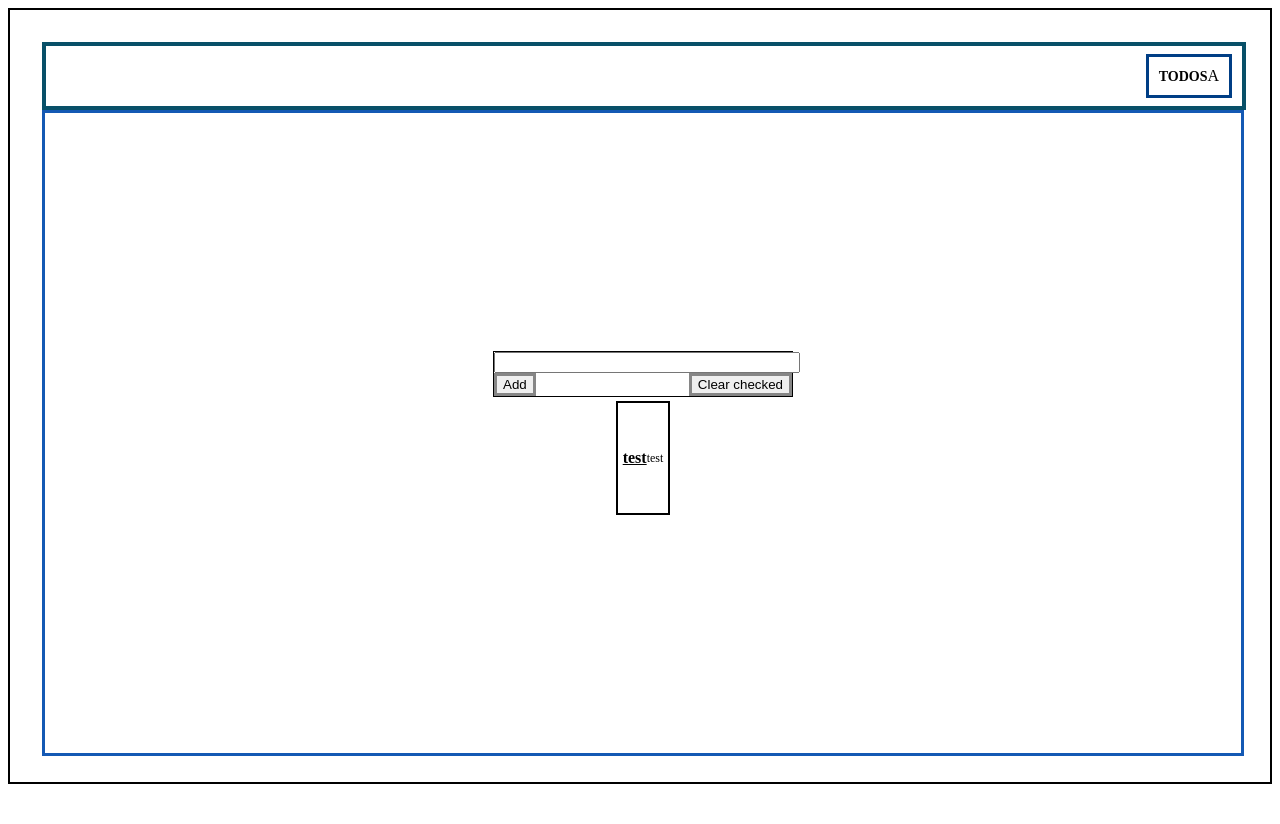
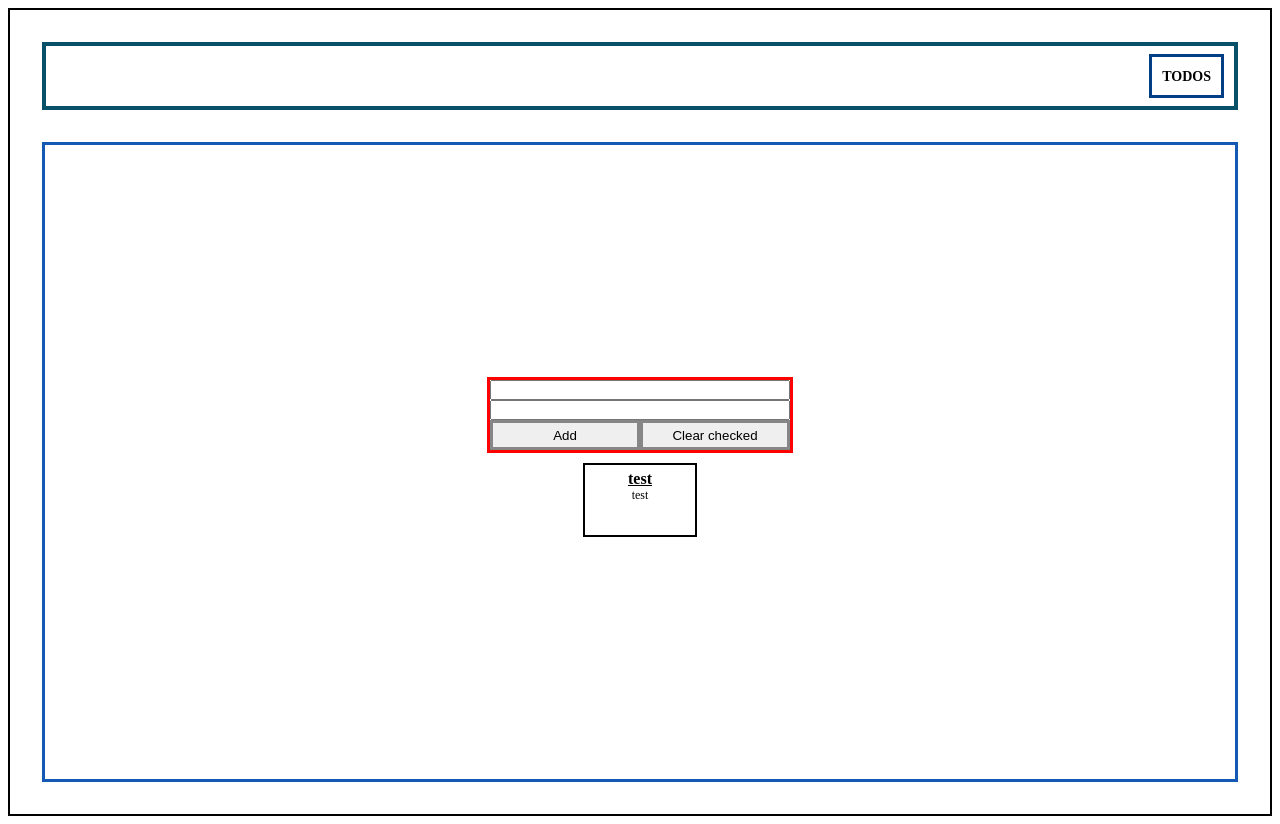
Before and after one commit to EngiFrost/vue-vuex-ts, a Vue app: page / in a window 1280 px wide. Before the commit the page ends 800 px from the top, so only its background shows below. Built offline with nearby package versions, Linux system fonts and the light colour scheme.

Commit message:
Improved styles

```diff
--- a/src/components/AddTodoForm.vue
+++ b/src/components/AddTodoForm.vue
@@ -1,36 +1,38 @@
 <template>
-  <div class="wrapper">
-    <form class="form">
-      <input type="text" class="input" />
-      <div class="btn-wrapper">
-        <button class="button">Add</button>
-        <button class="button">Clear checked</button>
-      </div>
-    </form>
+  <div class="form-wrapper">
+    <input type="text" class="input" />
+    <input type="text" class="input" />
+    <div class="btn-wrapper">
+      <button class="button">Add</button>
+      <button class="button">Clear checked</button>
+    </div>
   </div>
 </template>
 
 <script setup lang="ts"></script>
 
 <style scoped>
-.wrapper {
+.form-wrapper {
   display: flex;
   flex-direction: column;
   width: 300px;
-  height: 50px;
-}
-.form {
-  border: 1px solid black;
+  height: 70px;
+  border: 3px solid red;
 }
 .input {
+  display: flex;
+  box-sizing: border-box;
   width: 100%;
+  height: 20px;
 }
 
 .btn-wrapper {
   display: flex;
-  justify-content: space-between;
+  justify-content: space-around;
+  height: 30px;
 }
 .button {
   border: 3px solid rgb(134, 134, 134);
+  flex: 1;
 }
 </style>
--- a/src/components/Navbar.vue
+++ b/src/components/Navbar.vue
@@ -12,20 +12,19 @@ const routes: Route[] = [{ link: "/", title: "Todos" }];
 <template>
   <nav id="navbar">
     <div id="btn-wrapper" v-for="(route, idx) in routes" :key="idx">
-      <RouterLink to="{{route.link}}">{{ route.title }}</RouterLink
-      >A
+      <RouterLink to="{{route.link}}">{{ route.title }}</RouterLink>
     </div>
   </nav>
 </template>
 
 <style scoped>
 #navbar {
-  width: 100%;
   height: 60px;
   border: 4px solid rgb(8, 80, 104);
   display: flex;
   flex-direction: row-reverse;
   align-items: center;
+  margin-bottom: 32px;
 }
 #btn-wrapper {
   padding: 10px;
--- a/src/components/TodoBoard.vue
+++ b/src/components/TodoBoard.vue
@@ -18,10 +18,10 @@ const todo: Todo = {
 
 <style scoped>
 .board {
-  width: 100%;
   height: 100%;
   display: flex;
   flex-direction: column;
+  box-sizing: border-box;
   border: 3px solid rgb(20, 89, 180);
   align-items: center;
   justify-content: center;
--- a/src/components/TodoCard.vue
+++ b/src/components/TodoCard.vue
@@ -17,12 +17,16 @@ const props = defineProps<ITodoCardProps>();
 <style scoped>
 .card {
   display: flex;
+  flex-direction: column;
   border: 2px solid black;
   align-items: center;
   justify-content: flex-start;
-  min-height: 100px;
-  max-width: fit-content;
+  height: fit-content;
+  width: fit-content;
+  min-height: 60px;
+  min-width: 100px;
   padding: 5px;
+  margin: 10px;
 }
 .title {
   font-size: 16px;
--- a/src/views/TodosView.vue
+++ b/src/views/TodosView.vue
@@ -11,6 +11,5 @@ import TodoBoard from "@/components/TodoBoard.vue";
 <style scoped>
 #main {
   height: 80vh;
-  width: 100%;
 }
 </style>
```
